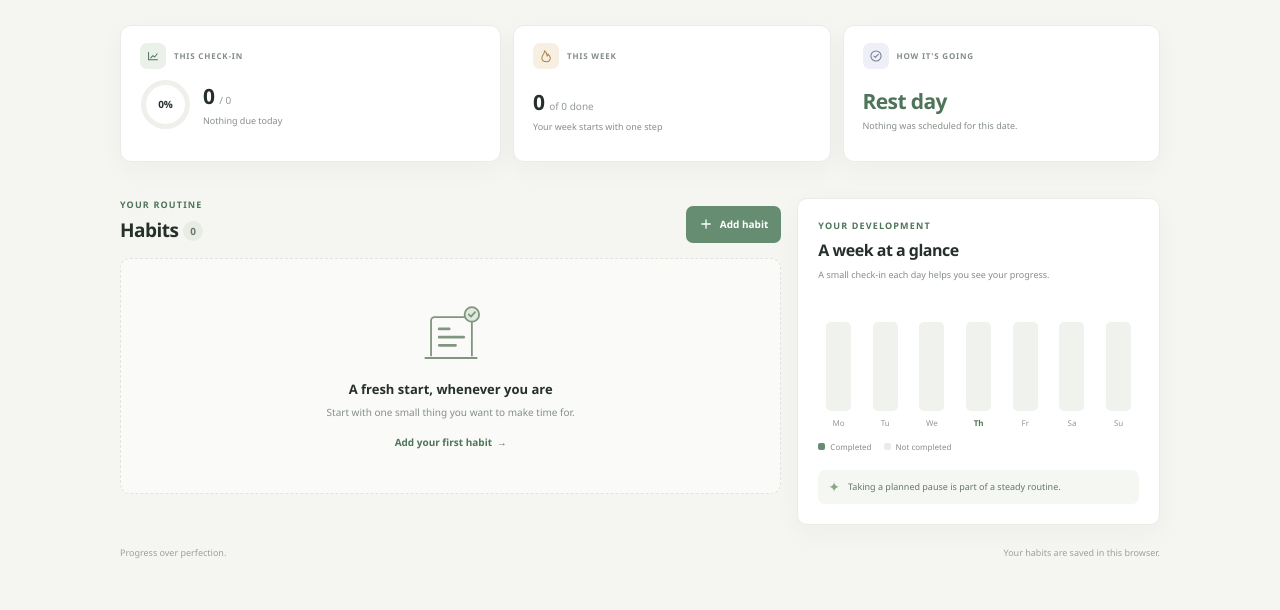
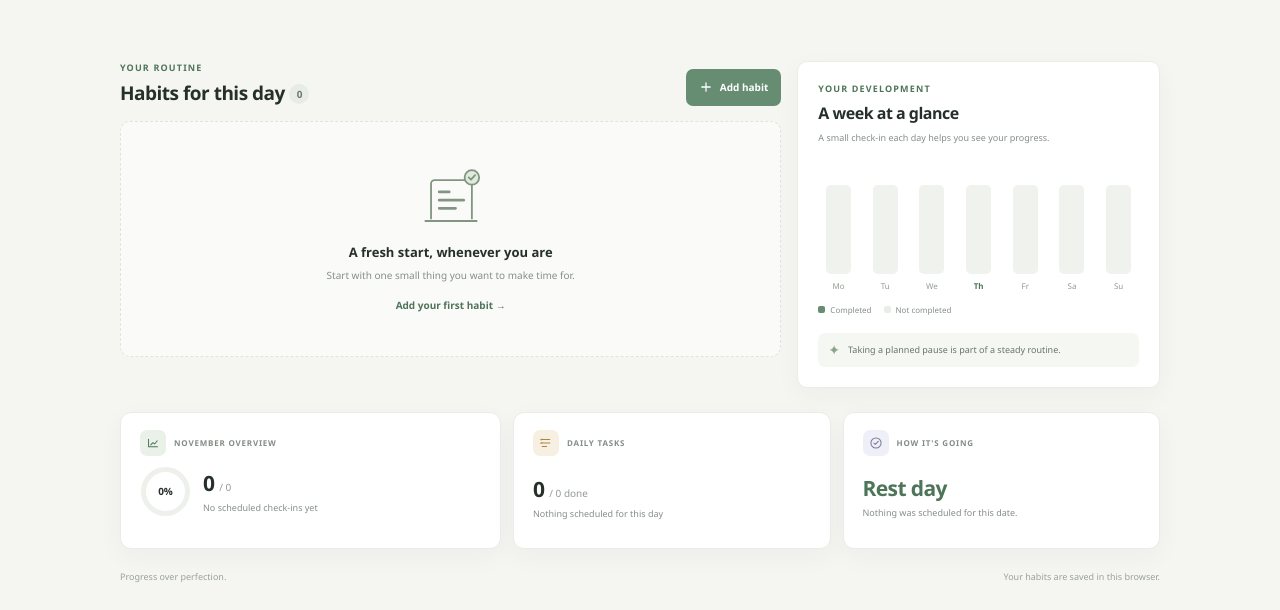
Before and after one commit to reginabriehl/habit-tracker, a plain HTML site: page index.html in a window 1280 px wide. Shown: the part 278-888 px from the top of the page. Before the commit the page ends 864 px from the top, so only its background shows below. Drawn offline with Linux system fonts and the light colour scheme.

Commit message:
Make habit progress clearer
Show only today's habits and count the full month's tasks.

Co-authored-by: Copilot <223556219+Copilot@users.noreply.github.com>

```diff
--- a/app.js
+++ b/app.js
@@ -8,10 +8,11 @@ const elements = {
   dateValue: document.querySelector("#date-value"),
   progressRing: document.querySelector("#progress-ring"),
   progressPercent: document.querySelector("#progress-percent"),
-  checkinCount: document.querySelector("#checkin-count"),
-  progressNote: document.querySelector("#progress-note"),
-  weekCount: document.querySelector("#week-count"),
-  weekNote: document.querySelector("#week-note"),
+  monthLabel: document.querySelector("#month-label"),
+  monthCount: document.querySelector("#month-count"),
+  monthNote: document.querySelector("#month-note"),
+  dayCount: document.querySelector("#day-count"),
+  dayNote: document.querySelector("#day-note"),
   rating: document.querySelector("#rating"),
   ratingNote: document.querySelector("#rating-note"),
   habitCount: document.querySelector("#habit-count"),
@@ -60,7 +61,7 @@ function readData() {
       throw new Error("Saved habit data has an invalid format.");
     }
 
-    const habits = parsed.habits.filter((habit) =>
+    const savedHabits = parsed.habits.filter((habit) =>
       habit &&
       typeof habit.id === "string" &&
       typeof habit.name === "string" &&
@@ -74,6 +75,15 @@ function readData() {
         if (typeof value === "boolean") checkins[date][id] = value;
       }
     }
+    const habits = savedHabits.map((habit) => {
+      const firstCheckin = Object.keys(checkins)
+        .filter((date) => Object.prototype.hasOwnProperty.call(checkins[date], habit.id))
+        .sort()[0];
+      const createdOn = /^\d{4}-\d{2}-\d{2}$/.test(habit.createdOn || "")
+        ? habit.createdOn
+        : firstCheckin || dayKey(startOfDay(new Date()));
+      return { ...habit, createdOn };
+    });
     return { habits, checkins };
   } catch (error) {
     console.error("Could not read saved habits.", error);
@@ -95,6 +105,7 @@ function saveData() {
 }
 
 function isDue(habit, date) {
+  if (habit.createdOn && dayKey(date) < habit.createdOn) return false;
   if (habit.frequency === "daily") return true;
   if (habit.frequency === "weekly") return Number(habit.weekday) === date.getDay();
   if (habit.frequency === "monthly") return Number(habit.monthday) === date.getDate();
@@ -120,17 +131,16 @@ function getDayTotals(date) {
   return { due: due.length, done, recorded };
 }
 
-function getWeekTotals(date) {
-  const start = getWeekStart(date);
+function getMonthTotals(date) {
+  const cursor = new Date(date.getFullYear(), date.getMonth(), 1);
+  const lastDay = new Date(date.getFullYear(), date.getMonth() + 1, 0);
   let due = 0;
   let done = 0;
-  for (let offset = 0; offset < 7; offset += 1) {
-    const day = new Date(start);
-    day.setDate(start.getDate() + offset);
-    if (day > date) break;
-    const totals = getDayTotals(day);
+  while (cursor <= lastDay) {
+    const totals = getDayTotals(cursor);
     due += totals.due;
     done += totals.done;
+    cursor.setDate(cursor.getDate() + 1);
   }
   return { due, done };
 }
@@ -187,23 +197,27 @@ function renderDate() {
 }
 
 function renderOverview() {
-  const totals = getDayTotals(selectedDate);
-  const percent = totals.due ? Math.round((totals.done / totals.due) * 100) : 0;
-  elements.progressRing.style.setProperty("--progress", `${percent * 3.6}deg`);
-  elements.progressRing.setAttribute("aria-label", `${percent}% completed`);
-  elements.progressPercent.textContent = `${percent}%`;
-  elements.checkinCount.innerHTML = `${totals.done} <span>/ ${totals.due}</span>`;
-  elements.progressNote.textContent = totals.due
-    ? `${totals.due - totals.recorded} check-in${totals.due - totals.recorded === 1 ? "" : "s"} left`
-    : "Nothing due today";
+  const dailyTotals = getDayTotals(selectedDate);
+  const monthTotals = getMonthTotals(selectedDate);
+  const monthPercent = monthTotals.due ? Math.round((monthTotals.done / monthTotals.due) * 100) : 0;
+  elements.monthLabel.textContent = `${selectedDate.toLocaleDateString(undefined, { month: "long" }).toUpperCase()} OVERVIEW`;
+  elements.progressRing.style.setProperty("--progress", `${monthPercent * 3.6}deg`);
+  elements.progressRing.setAttribute("aria-label", `${monthPercent}% of scheduled check-ins completed this month`);
+  elements.progressPercent.textContent = `${monthPercent}%`;
+  elements.monthCount.innerHTML = `${monthTotals.done} <span>/ ${monthTotals.due}</span>`;
+  elements.monthNote.textContent = monthTotals.due
+    ? "completed out of this month's scheduled tasks"
+    : "No scheduled check-ins yet";
 
-  const week = getWeekTotals(selectedDate);
-  elements.weekCount.innerHTML = `${week.done} <span>of ${week.due} done</span>`;
-  elements.weekNote.textContent = week.due
-    ? "Small steps add up over the week"
-    : "Your week starts with one step";
+  elements.dayCount.innerHTML = `${dailyTotals.done} <span>/ ${dailyTotals.due} done</span>`;
+  const remaining = dailyTotals.due - dailyTotals.recorded;
+  elements.dayNote.textContent = dailyTotals.due === 0
+    ? "Nothing scheduled for this day"
+    : remaining
+      ? `${remaining} still to check in`
+      : "All scheduled habits checked in";
 
-  const summary = getPeriodSummary(totals);
+  const summary = getPeriodSummary(dailyTotals);
   elements.rating.textContent = summary.rating;
   elements.ratingNote.textContent = summary.note;
   elements.developmentMessage.textContent = summary.message;
@@ -253,28 +267,25 @@ function getFrequencyLabel(habit) {
 
 function renderHabits() {
   elements.habitList.replaceChildren();
+  const dueHabits = getDueHabits(selectedDate);
   const records = data.checkins[dayKey(selectedDate)] || {};
   const isFuture = selectedDate > startOfDay(new Date());
 
-  for (const habit of data.habits) {
+  for (const habit of dueHabits) {
     const row = document.querySelector("#habit-template").content.firstElementChild.cloneNode(true);
     const didButton = row.querySelector(".did-button");
     const notButton = row.querySelector(".not-button");
     const status = records[habit.id];
-    const due = isDue(habit, selectedDate);
     row.querySelector(".habit-copy h3").textContent = habit.name;
-    row.querySelector(".habit-frequency").textContent = due
-      ? getFrequencyLabel(habit)
-      : `${getFrequencyLabel(habit)} · Not due this day`;
-    row.classList.toggle("is-not-due", !due);
+    row.querySelector(".habit-frequency").textContent = getFrequencyLabel(habit);
     didButton.classList.toggle("is-selected", status === true);
     notButton.classList.toggle("is-selected", status === false);
     didButton.setAttribute("aria-pressed", String(status === true));
     notButton.setAttribute("aria-pressed", String(status === false));
     didButton.setAttribute("aria-label", `Mark ${habit.name} as done`);
     notButton.setAttribute("aria-label", `Mark ${habit.name} as not done`);
-    didButton.disabled = isFuture || !due;
-    notButton.disabled = isFuture || !due;
+    didButton.disabled = isFuture;
+    notButton.disabled = isFuture;
     const editButton = row.querySelector(".edit-button");
     const deleteButton = row.querySelector(".delete-button");
     editButton.setAttribute("aria-label", `Edit ${habit.name}`);
@@ -286,15 +297,20 @@ function renderHabits() {
     elements.habitList.append(row);
   }
 
-  elements.habitCount.textContent = data.habits.length;
+  elements.habitCount.textContent = dueHabits.length;
   const hasHabits = data.habits.length > 0;
-  elements.habitList.hidden = !hasHabits;
-  elements.emptyState.hidden = hasHabits;
+  elements.habitList.hidden = dueHabits.length === 0;
+  elements.emptyState.hidden = dueHabits.length > 0;
   if (!hasHabits) {
     elements.emptyTitle.textContent = "A fresh start, whenever you are";
     elements.emptyCopy.textContent = "Start with one small thing you want to make time for.";
-    elements.emptyAdd.hidden = false;
+    elements.emptyAdd.textContent = "Add your first habit →";
+  } else if (dueHabits.length === 0) {
+    elements.emptyTitle.textContent = "Nothing scheduled for this day";
+    elements.emptyCopy.textContent = "Your next habit will appear on its scheduled day.";
+    elements.emptyAdd.textContent = "Add another habit →";
   }
+  elements.emptyAdd.hidden = false;
 }
 
 function render() {
@@ -320,7 +336,8 @@ function addHabit(name, frequency) {
       ? crypto.randomUUID()
       : `${Date.now()}-${Math.random().toString(16).slice(2)}`,
     name: cleanName,
-    frequency
+    frequency,
+    createdOn: dayKey(new Date())
   };
   if (frequency === "weekly") habit.weekday = Number(elements.weekday.value);
   if (frequency === "monthly") habit.monthday = Number(elements.monthday.value);
--- a/index.html
+++ b/index.html
@@ -45,52 +45,12 @@
           </div>
         </section>
 
-        <section class="overview" aria-label="Habit progress">
-          <article class="overview-card today-card">
-            <div class="card-heading">
-              <span class="card-icon green-icon" aria-hidden="true">
-                <svg viewBox="0 0 22 22"><path d="M4 17V5m0 12h14M7.5 14l3.3-3.5 2.7 2 4.2-5"/></svg>
-              </span>
-              <span class="card-label">THIS CHECK-IN</span>
-            </div>
-            <div class="today-progress">
-              <div class="progress-ring" id="progress-ring" role="img" aria-label="0% completed">
-                <span id="progress-percent">0%</span>
-              </div>
-              <div>
-                <strong class="metric" id="checkin-count">0 <span>/ 0</span></strong>
-                <p class="metric-note" id="progress-note">Nothing due today</p>
-              </div>
-            </div>
-          </article>
-          <article class="overview-card">
-            <div class="card-heading">
-              <span class="card-icon amber-icon" aria-hidden="true">
-                <svg viewBox="0 0 22 22"><path d="M12 20c3.4 0 5.7-2.2 5.7-5.7 0-2.4-1.3-4.3-3.5-6.2.2 1.8-.5 2.7-1.3 3.2.1-3.5-1.5-6.2-4.3-8.6.2 3.5-1 5-2.4 6.8-1 1.4-1.6 2.7-1.6 4.5 0 3.5 2.8 6 7.4 6Z"/></svg>
-              </span>
-              <span class="card-label">THIS WEEK</span>
-            </div>
-            <strong class="metric week-metric" id="week-count">0 <span>of 0 done</span></strong>
-            <p class="metric-note" id="week-note">Your week starts with one step</p>
-          </article>
-          <article class="overview-card">
-            <div class="card-heading">
-              <span class="card-icon lilac-icon" aria-hidden="true">
-                <svg viewBox="0 0 22 22"><circle cx="11" cy="11" r="8"/><path d="m7.5 11 2.3 2.3 4.8-5"/></svg>
-              </span>
-              <span class="card-label">HOW IT'S GOING</span>
-            </div>
-            <strong class="metric rating" id="rating">Ready?</strong>
-            <p class="metric-note" id="rating-note">Your progress will show here</p>
-          </article>
-        </section>
-
         <section class="content-grid">
           <section class="habits-panel" aria-labelledby="habits-title">
             <div class="section-head">
               <div>
                 <p class="eyebrow">YOUR ROUTINE</p>
-                <h2 id="habits-title">Habits <span class="count-pill" id="habit-count">0</span></h2>
+                <h2 id="habits-title">Habits for this day <span class="count-pill" id="habit-count">0</span></h2>
               </div>
               <button class="primary-button" id="open-form" type="button">
                 <svg viewBox="0 0 20 20" aria-hidden="true"><path d="M10 4v12M4 10h12"/></svg>
@@ -185,6 +145,46 @@
           </aside>
         </section>
 
+        <section class="overview" aria-label="Habit progress">
+          <article class="overview-card today-card">
+            <div class="card-heading">
+              <span class="card-icon green-icon" aria-hidden="true">
+                <svg viewBox="0 0 22 22"><path d="M4 17V5m0 12h14M7.5 14l3.3-3.5 2.7 2 4.2-5"/></svg>
+              </span>
+              <span class="card-label" id="month-label">MONTH OVERVIEW</span>
+            </div>
+            <div class="today-progress">
+              <div class="progress-ring" id="progress-ring" role="img" aria-label="0% completed">
+                <span id="progress-percent">0%</span>
+              </div>
+              <div>
+                <strong class="metric" id="month-count">0 <span>/ 0</span></strong>
+                <p class="metric-note" id="month-note">No scheduled check-ins yet</p>
+              </div>
+            </div>
+          </article>
+          <article class="overview-card">
+            <div class="card-heading">
+              <span class="card-icon amber-icon" aria-hidden="true">
+                <svg viewBox="0 0 22 22"><path d="M5 5.5h12M5 11h12M5 16.5h7"/><path d="m2.5 5.5.8.8 1.4-1.6m-2.2 6.3.8.8 1.4-1.6"/></svg>
+              </span>
+              <span class="card-label">DAILY TASKS</span>
+            </div>
+            <strong class="metric day-metric" id="day-count">0 <span>/ 0 done</span></strong>
+            <p class="metric-note" id="day-note">Nothing scheduled for this day</p>
+          </article>
+          <article class="overview-card">
+            <div class="card-heading">
+              <span class="card-icon lilac-icon" aria-hidden="true">
+                <svg viewBox="0 0 22 22"><circle cx="11" cy="11" r="8"/><path d="m7.5 11 2.3 2.3 4.8-5"/></svg>
+              </span>
+              <span class="card-label">HOW IT'S GOING</span>
+            </div>
+            <strong class="metric rating" id="rating">Ready?</strong>
+            <p class="metric-note" id="rating-note">Your progress will show here</p>
+          </article>
+        </section>
+
         <footer class="footer">
           <span>Progress over perfection.</span>
           <span id="saved-status">Your habits are saved in this browser.</span>
--- a/styles.css
+++ b/styles.css
@@ -49,7 +49,7 @@ h1 span { color: var(--green); }
 .date-label span { color: var(--muted); font-size: 9px; }
 .date-label strong { font-size: 12px; font-weight: 700; }
 
-.overview { display: grid; grid-template-columns: 1.2fr 1fr 1fr; gap: 12px; }
+.overview { display: grid; grid-template-columns: 1.2fr 1fr 1fr; gap: 12px; margin-top: 24px; }
 .overview-card { min-height: 137px; padding: 17px 19px; border: 1px solid #eaede7; border-radius: 11px; background: var(--card); box-shadow: var(--shadow); }
 .card-heading { display: flex; align-items: center; gap: 8px; }
 .card-icon { width: 26px; height: 26px; display: grid; place-items: center; padding: 6px; border-radius: 7px; }
@@ -66,7 +66,7 @@ h1 span { color: var(--green); }
 .today-progress .metric { margin-top: 0; }
 .metric span { color: #929a94; font-size: 10px; font-weight: 500; letter-spacing: 0; }
 .metric-note { margin: 4px 0 0; color: var(--muted); font-size: 9px; }
-.week-metric { margin-top: 19px; }
+.day-metric { margin-top: 19px; }
 .rating { color: var(--green-dark); }
 
 .content-grid { display: grid; grid-template-columns: minmax(0, 1.55fr) minmax(270px, .85fr); align-items: start; gap: 16px; margin-top: 36px; }
@@ -99,8 +99,6 @@ h2 { margin: 0; font-size: 19px; letter-spacing: -.5px; }
 .habit-list { display: grid; gap: 8px; }
 .habit-list[hidden] { display: none; }
 .habit-row { min-height: 67px; display: flex; align-items: center; gap: 10px; padding: 10px 12px; border: 1px solid #eaede7; border-radius: 9px; background: white; box-shadow: 0 3px 12px rgb(46 57 49 / 2%); }
-.habit-row.is-not-due { background: #fbfcfa; }
-.habit-row.is-not-due .habit-copy h3 { color: #78827a; }
 .habit-main { min-width: 0; flex: 1; display: flex; align-items: center; gap: 10px; }
 .habit-dot { width: 8px; height: 8px; flex: 0 0 auto; border-radius: 50%; background: #a7bba7; }
 .habit-copy { min-width: 0; }
@@ -130,7 +128,6 @@ h2 { margin: 0; font-size: 19px; letter-spacing: -.5px; }
 .text-button { padding: 4px; border: 0; background: transparent; color: var(--green-dark); font-size: 10px; font-weight: 700; cursor: pointer; }
 .text-button span { display: inline-block; padding-left: 2px; transition: transform .15s; }
 .text-button:hover span { transform: translateX(3px); }
-
 .development-panel { overflow: hidden; padding: 20px; border: 1px solid #eaede7; border-radius: 10px; background: white; box-shadow: var(--shadow); }
 .development-heading .eyebrow { margin-bottom: 7px; }
 .development-heading h2 { font-size: 16px; }
```
